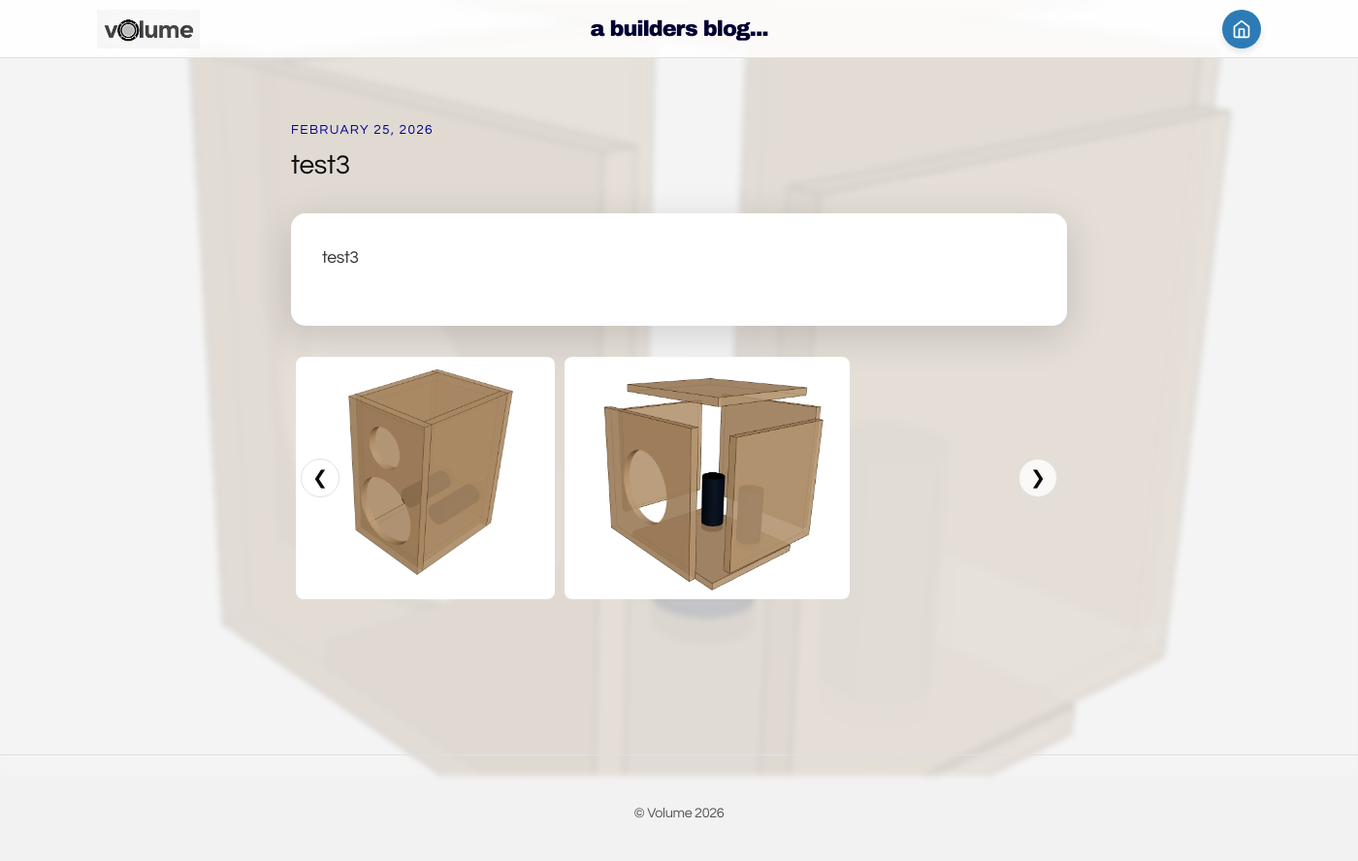
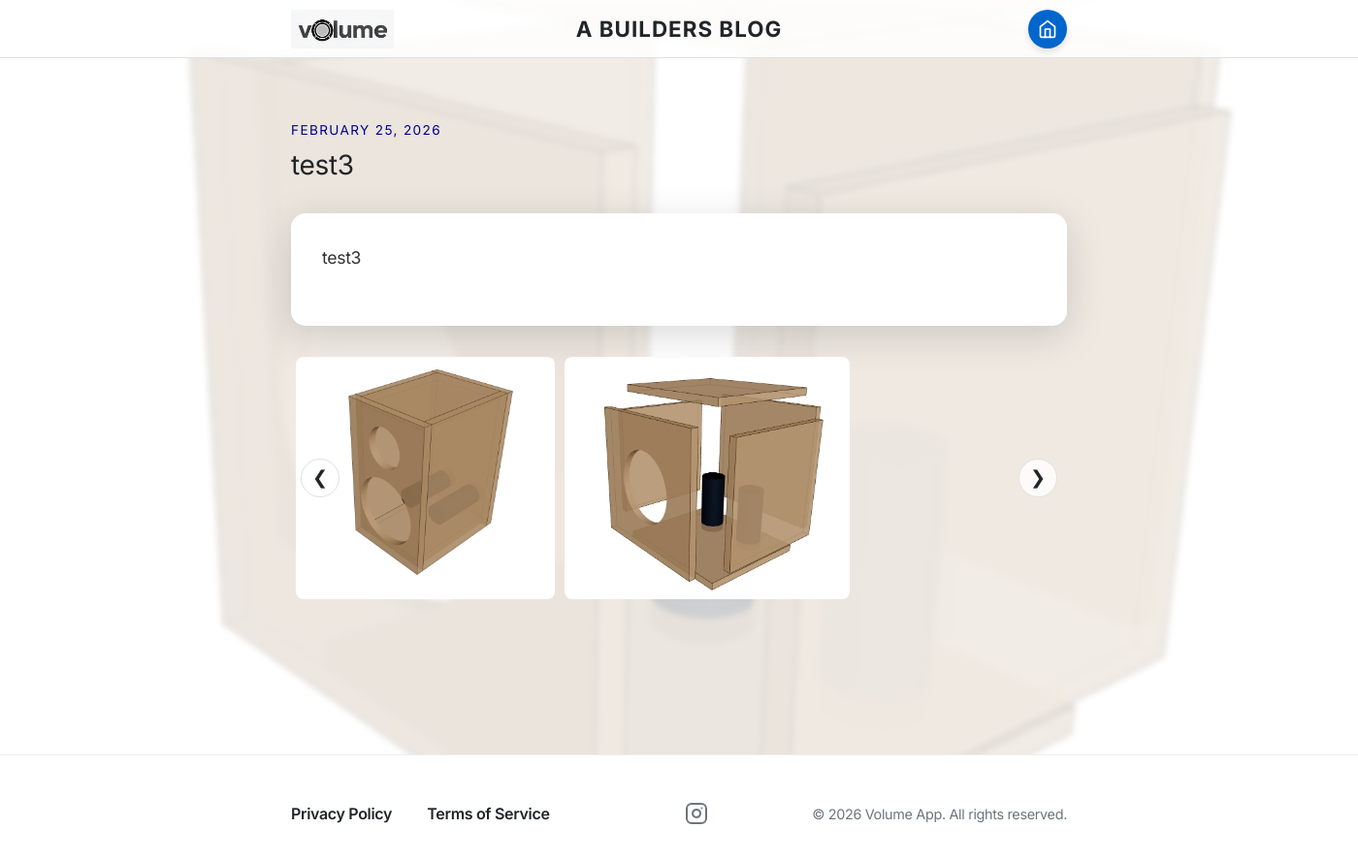
Before and after one commit to christianshort-bit/volume-blog, an Electron app: page public/index.html in a window 1400 px wide. Shown: the whole page at 97% size. Drawn offline with Linux system fonts and the light colour scheme.

Commit message:
UI alignment with volume-app.net and unified Electron layout

```diff
--- a/public/index.html
+++ b/public/index.html
@@ -5,20 +5,21 @@
     <meta charset="UTF-8">
     <meta name="viewport" content="width=device-width, initial-scale=1.0">
     <title>Volume | Blog</title>
-    <link rel="stylesheet" href="style.css">
-    <title>Volume | Blog</title>
+    <link rel="preconnect" href="https://fonts.googleapis.com">
+    <link rel="preconnect" href="https://fonts.gstatic.com" crossorigin>
+    <link href="https://fonts.googleapis.com/css2?family=Inter:wght@300;400;500;600;700&display=swap" rel="stylesheet">
     <link rel="stylesheet" href="style.css">
 </head>
 
 <body>
-    <header class="site-header">
-        <div class="header-inner">
-            <a href="/" class="logo">
-                <img src="assets/images/logo1.png" alt="VOLUME" style="max-height: 40px;">
+    <header class="main-header">
+        <div class="container header-container">
+            <a href="https://volume-app.net" class="logo-link">
+                <img src="assets/images/logo1.png" alt="Volume App" class="logo-img">
             </a>
-            <span class="header-title">a builders blog...</span>
-            <nav>
-                <a href="#back-to-site" aria-label="Back to Site">
+            <span class="header-title">A BUILDERS BLOG</span>
+            <nav class="header-nav">
+                <a href="https://volume-app.net" class="home-btn" aria-label="Back to Site">
                     <svg width="20" height="20" viewBox="0 0 24 24" fill="none" stroke="currentColor" stroke-width="2"
                         stroke-linecap="round" stroke-linejoin="round">
                         <path d="M3 9l9-7 9 7v11a2 2 0 0 1-2 2H5a2 2 0 0 1-2-2z"></path>
@@ -36,8 +37,25 @@
         </div>
     </main>
 
-    <footer class="site-footer">
-        <p>&copy; Volume 2026</p>
+    <footer class="main-footer">
+        <div class="container">
+            <div class="footer-links">
+                <a href="https://www.volume-app.net/privacy">Privacy Policy</a>
+                <a href="https://www.volume-app.net/terms">Terms of Service</a>
+            </div>
+            <div class="footer-social">
+                <a href="https://instagram.com/corbie_woodcraft" target="_blank" aria-label="Instagram"
+                    class="social-link">
+                    <svg width="24" height="24" viewBox="0 0 24 24" fill="none" stroke="currentColor" stroke-width="2"
+                        stroke-linecap="round" stroke-linejoin="round">
+                        <rect x="2" y="2" width="20" height="20" rx="5" ry="5"></rect>
+                        <path d="M16 11.37A4 4 0 1 1 12.63 8 4 4 0 0 1 16 11.37z"></path>
+                        <line x1="17.5" y1="6.5" x2="17.51" y2="6.5"></line>
+                    </svg>
+                </a>
+            </div>
+            <p class="copyright">&copy; 2026 Volume App. All rights reserved.</p>
+        </div>
     </footer>
 
     <!-- Lightbox -->
--- a/public/style.css
+++ b/public/style.css
@@ -1,14 +1,16 @@
 :root {
-    --bg-color: #f2f2f2;
-    --text-color: #0c0c0c;
-    --accent: #000033;
-    /* Dark Blue */
-    --mid-blue: #2c7bb6;
-    /* Mid Blue for button */
-    --secondary-text: #555555;
+    --bg-color: #ffffff;
+    --surface-color: #f8f9fa;
+    --text-main: #212529;
+    --text-color: #212529;
+    --text-secondary: #6c757d;
+    --accent: #0066cc;
+    --mid-blue: #0066cc;
     --border: #e0e0e0;
-    --font-sans: "Century Gothic", "CenturyGothic", "AppleGothic", sans-serif;
-    --font-title: "Arial Black", Arial, sans-serif;
+    --font-heading: 'Inter', system-ui, -apple-system, sans-serif;
+    --font-sans: 'Inter', system-ui, -apple-system, sans-serif;
+    --font-title: 'Inter', system-ui, -apple-system, sans-serif;
+    --container-width: 1200px;
 }
 
 * {
@@ -53,61 +55,72 @@ a:hover {
     color: var(--secondary-text);
 }
 
-/* Header */
-.site-header {
+/* Force Inter for Uplifted Elements */
+.nav-link,
+.header-title,
+.main-footer a {
+    font-family: var(--font-heading);
+}
+
+/* Header - Matched to volume-blog */
+.main-header {
     padding: 0.6rem 5%;
-    /* Reduced height by ~20-30% */
     display: flex;
     justify-content: center;
-    border-bottom: 1px solid var(--border);
+    border-bottom: 1px solid #e0e0e0;
     position: sticky;
     top: 0;
+    width: 100%;
+    z-index: 1000;
     background: rgba(255, 255, 255, 0.85);
-    /* Semi-transparent */
     backdrop-filter: blur(5px);
-    /* Blur effect */
-    z-index: 100;
+    box-shadow: none;
+    height: auto;
 }
 
-.header-inner {
+.header-container {
     width: 100%;
-    max-width: 1200px;
+    max-width: var(--container-width);
     display: flex;
     justify-content: space-between;
     align-items: center;
     position: relative;
-    /* For absolute centering if needed, though flex space-between works if sides are even. Let's use absolute center to be sure. */
+    margin: 0;
 }
 
-.header-title {
-    font-family: var(--font-title);
-    font-size: 1.4rem;
-    text-transform: none;
-    /* Changed from uppercase */
-    letter-spacing: -0.05em;
-    font-weight: 900;
-    position: absolute;
-    left: 50%;
-    transform: translateX(-50%);
-    color: var(--accent);
-    /* Dark Blue */
-}
-
-.logo {
+.logo-link {
     display: flex;
     align-items: center;
 }
 
-.logo img {
-    max-height: 160px;
+.header-nav {
+    display: flex;
+    align-items: center;
+    gap: 1rem;
+}
+
+.logo-img {
+    max-height: 40px;
     width: auto;
     object-fit: contain;
     display: block;
     mix-blend-mode: multiply;
-    /* Hide white background */
 }
 
-nav a {
+.header-title {
+    font-family: var(--font-heading);
+    font-size: 1.4rem;
+    font-weight: 700;
+    position: absolute;
+    left: 50%;
+    transform: translateX(-50%);
+    color: var(--text-main);
+    letter-spacing: 1px;
+    text-transform: uppercase;
+}
+
+/* Home Button */
+.home-btn {
     display: flex;
     align-items: center;
     justify-content: center;
@@ -117,16 +130,56 @@ nav a {
     background-color: var(--mid-blue);
     color: #ffffff;
     border-radius: 50%;
-    /* Circle */
     box-shadow: 0 4px 6px rgba(0, 0, 0, 0.1);
     transition: all 0.3s ease;
 }
 
-nav a:hover {
+.home-btn:hover {
     transform: translateY(-2px);
     box-shadow: 0 6px 12px rgba(0, 0, 0, 0.15);
     color: #ffffff;
     filter: brightness(1.1);
+}
+
+/* Navigation Links */
+.nav-links-group {
+    display: flex;
+    gap: 1.5rem;
+    margin-right: 1.5rem;
+}
+
+.nav-link {
+    font-size: 0.8rem;
+    font-weight: 600;
+    color: #0066cc;
+    text-transform: uppercase;
+    letter-spacing: 0.5px;
+    position: relative;
+}
+
+.nav-link:hover {
+    filter: brightness(0.8);
+}
+
+.nav-link::after {
+    content: '';
+    position: absolute;
+    width: 0;
+    height: 2px;
+    bottom: -4px;
+    left: 0;
+    background-color: #0066cc;
+    transition: width 0.3s;
+}
+
+.nav-link:hover::after {
+    width: 100%;
+}
+
+@media (max-width: 900px) {
+    .nav-links-group {
+        display: none;
+    }
 }
 
 /* Feed */
@@ -373,12 +426,75 @@ nav a:hover {
 }
 
 /* Footer */
-.site-footer {
-    text-align: center;
+.main-footer {
     padding: 3rem 0;
-    border-top: 1px solid var(--border);
+    border-top: 1px solid #eee;
+    background: #ffffff;
+    color: var(--text-secondary);
+}
+
+.main-footer .container {
+    display: flex;
+    justify-content: space-between;
+    align-items: center;
+    flex-wrap: wrap;
+    gap: 1rem;
+}
+
+.footer-links a {
+    margin-right: 2rem;
+    color: var(--text-main);
+    font-weight: 600;
+    position: relative;
+}
+
+.footer-links a::after {
+    content: '';
+    position: absolute;
+    width: 0;
+    height: 2px;
+    bottom: -4px;
+    left: 0;
+    background-color: var(--text-main);
+    transition: width 0.3s;
+}
+
+.footer-links a:hover::after {
+    width: 100%;
+}
+
+.copyright {
     font-size: 0.9rem;
-    color: var(--secondary-text);
+}
+
+/* Footer Social */
+.footer-social {
+    display: flex;
+    align-items: center;
+}
+
+.social-link {
+    display: flex;
+    align-items: center;
+    justify-content: center;
+    color: var(--text-secondary);
+    transition: all 0.3s ease;
+}
+
+.social-link:hover {
+    color: #E1306C;
+    transform: translateY(-2px);
+}
+
+@media (max-width: 768px) {
+    .main-footer .container {
+        flex-direction: column;
+        text-align: center;
+    }
+
+    .footer-links a {
+        margin: 0 1rem;
+    }
 }
 
 @keyframes fadeIn {
```
